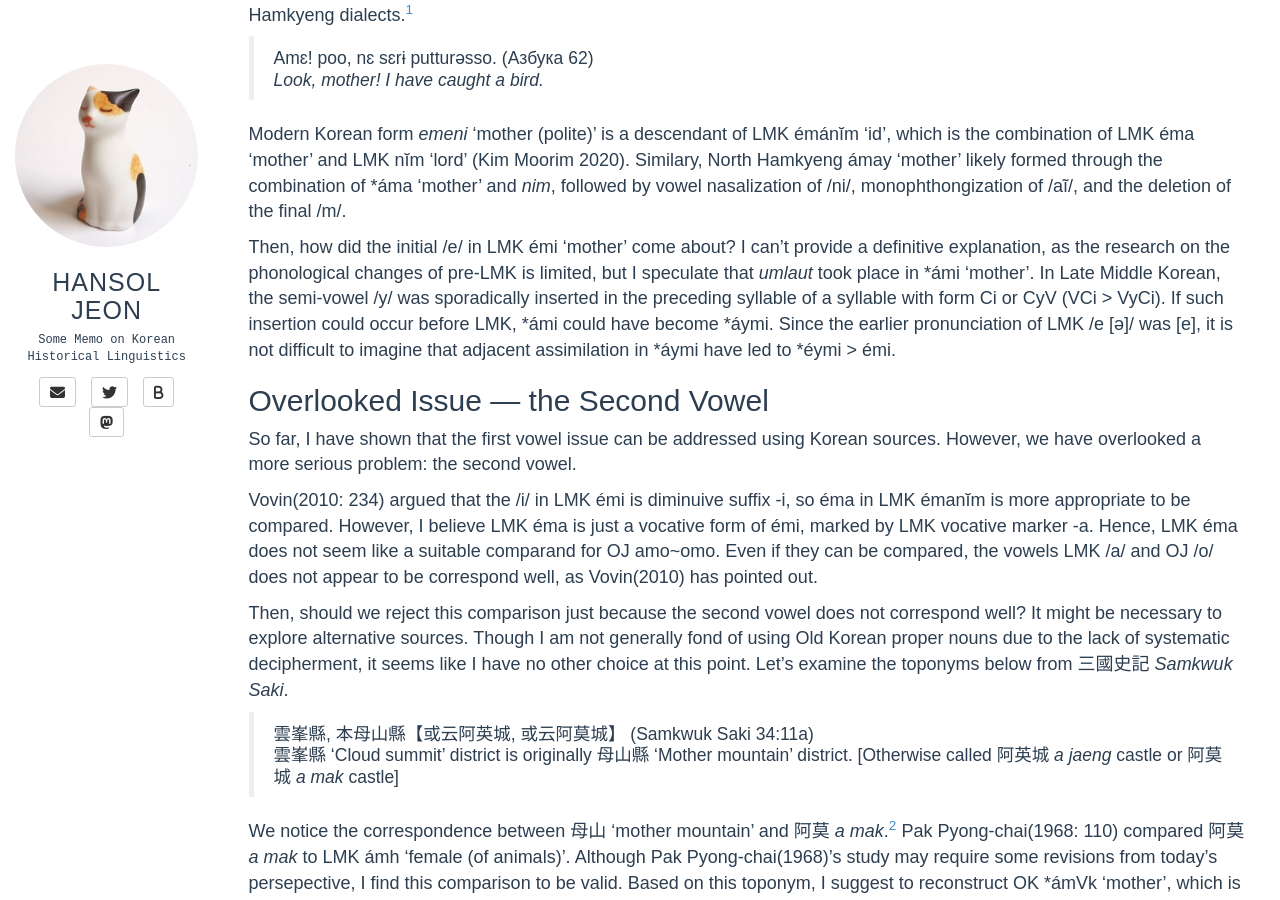
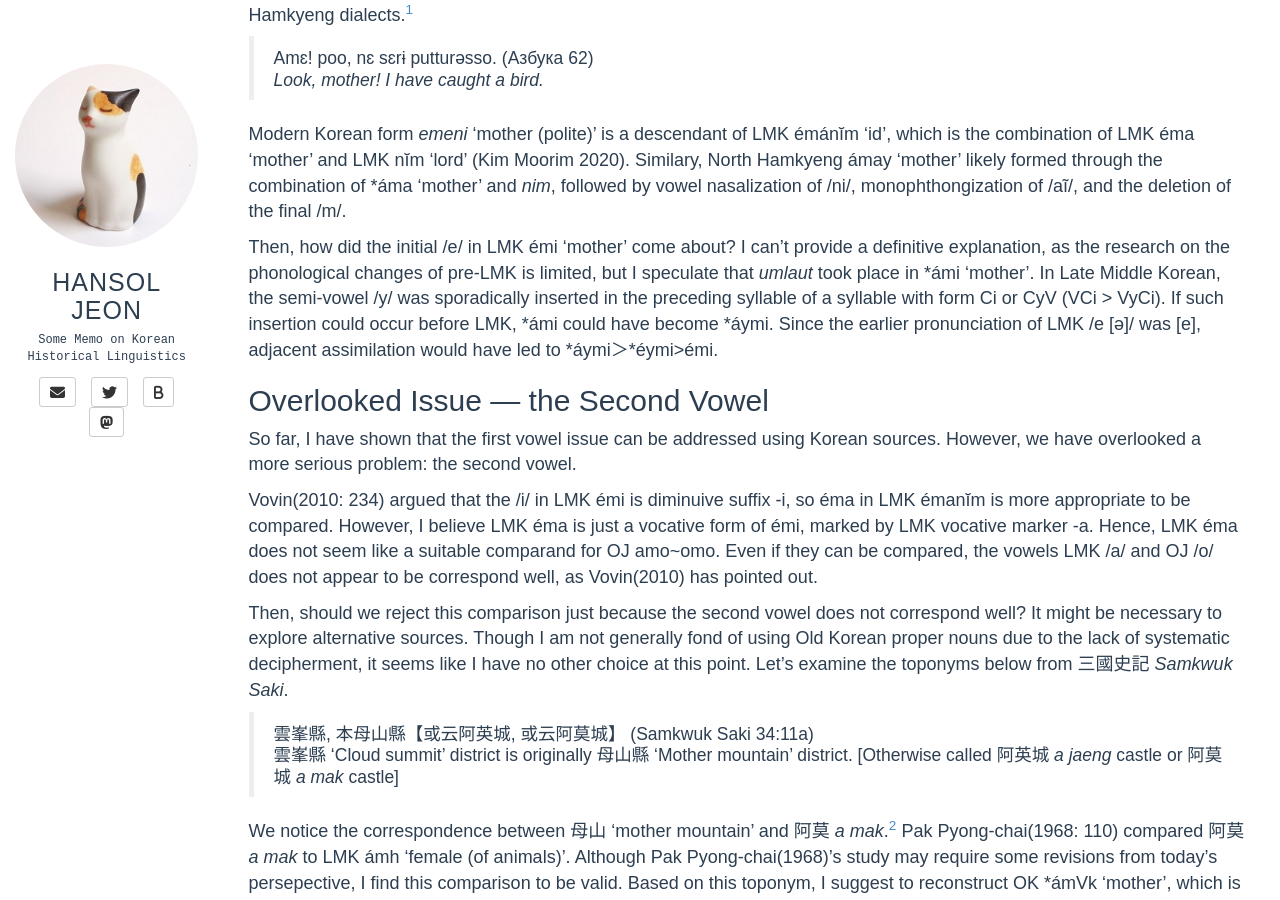
Before and after one commit to hansoljeon95/hansoljeon95.github.io, a Jekyll site: the page built from _posts/2024-01-07-amo.md, in a window 1280 px wide and 900 px high, scrolled down 1115 px. Built offline with Jekyll 4.4.1, drawn with Linux system fonts in a browser that asks for light colours; some web fonts are replaced; comment, search, counter and statistics services are not loaded.

Commit message:
Minor Change 3

```diff
--- a/_posts/2024-01-07-amo.md
+++ b/_posts/2024-01-07-amo.md
@@ -35,7 +35,7 @@ However, the word \*ámi is highly probable, since ámay [ámɛ] 'mother' is att
 
 Modern Korean form *emeni* 'mother (polite)' is a descendant of LMK émánĭm 'id', which is the combination of LMK éma 'mother' and LMK nĭm 'lord' (Kim Moorim 2020). Similary, North Hamkyeng ámay 'mother' likely formed through the combination of \*áma 'mother' and *nim*, followed by vowel nasalization of /ni/, monophthongization of /aĩ/, and the deletion of the final /m/.
 
-Then, how did the initial /e/ in LMK émi 'mother' come about? I can't provide a definitive explanation, as the research on the phonological changes of pre-LMK is limited, but I speculate that *umlaut* took place in *ámi 'mother'. In Late Middle Korean, the semi-vowel /y/ was sporadically inserted in the preceding syllable of a syllable with form Ci or CyV (VCi > VyCi). If such insertion could occur before LMK, *ámi could have become *áymi. Since the earlier pronunciation of LMK /e [ə]/ was [e], it is not difficult to imagine that adjacent assimilation in *áymi have led to *éymi > émi.
+Then, how did the initial /e/ in LMK émi 'mother' come about? I can't provide a definitive explanation, as the research on the phonological changes of pre-LMK is limited, but I speculate that *umlaut* took place in \*ámi 'mother'. In Late Middle Korean, the semi-vowel /y/ was sporadically inserted in the preceding syllable of a syllable with form Ci or CyV (VCi > VyCi). If such insertion could occur before LMK, \*ámi could have become \*áymi. Since the earlier pronunciation of LMK /e [ə]/ was [e], adjacent assimilation would have led to \*áymi＞\*éymi>émi.
 
 ## Overlooked Issue ― the Second Vowel
 So far, I have shown that the first vowel issue can be addressed using Korean sources. However, we have overlooked a more serious problem: the second vowel.
@@ -49,7 +49,7 @@ Then, should we reject this comparison just because the second vowel does not co
 
 We notice the correspondence between 母山 'mother mountain' and 阿莫 *a mak*.[^2] Pak Pyong-chai(1968: 110) compared 阿莫 *a mak* to LMK ámh 'female (of animals)'. Although Pak Pyong-chai(1968)'s study may require some revisions from today's persepective, I find this comparison to be valid. Based on this toponym, I suggest to reconstruct OK \*ámVk 'mother', which is evolved into LMK ámh 'female (of animals)'.
 
-One might ask as follows: "The form represented by 阿莫 *a mak* is obviously \*amak, but why didn't you specify the second vowel?" The reason is that it plays a crucial role in connecting OJ amo and LMK ámh. The change *ámVk>ámh implies the loss of the V, and it is not impossible that this V was /a/ and it vanished without any additional change. However, internal evidence from LMK suggests another possibility.
+One might ask as follows: "The form represented by 阿莫 *a mak* is obviously \*amak, but why didn't you specify the second vowel?" The reason is that it plays a crucial role in connecting OJ amo and LMK ámh. The change \*ámVk>ámh implies the loss of the V, and it is not impossible that this V was /a/ and it vanished without any additional change. However, internal evidence from LMK suggests another possibility.
 
 Late Middle Korean had two weak vowels /o [ʌ]/ and /u [ɨ]/, which were subject to synchronous vowel dropping in some phonetic environments, e.g., before a vowel or after a glide. Furthermore, they seems to be deleted before certain obstruents during the pre-LMK period. More precisely, unaccented weak vowels appear to have been dropped between a consonant and /k/ followed by a vowel (ò,ù>ø // C_kV). Words such as LMK namwò 'tree', colò 'handle, azò 'younger brother' are thought to have undergone this change, as they alternate 'nàmk, còlg, àzg' before particles beginning with a vowel. This alternation has traditionally been explained by the reconstruction of pre-LMK forms \*namòk, \*colòk, \*azòk (Lee Ki-Moon 1962, Lee & Ramsey 2011: 184-185). In constrast, there is no clear internal evidence within LMK suggesting the direct deletion of /a/ in the same phonetic context, as seen in LMK kalàk 'strand', isàk 'ear of grain', cokàk 'piece'.
 
```
